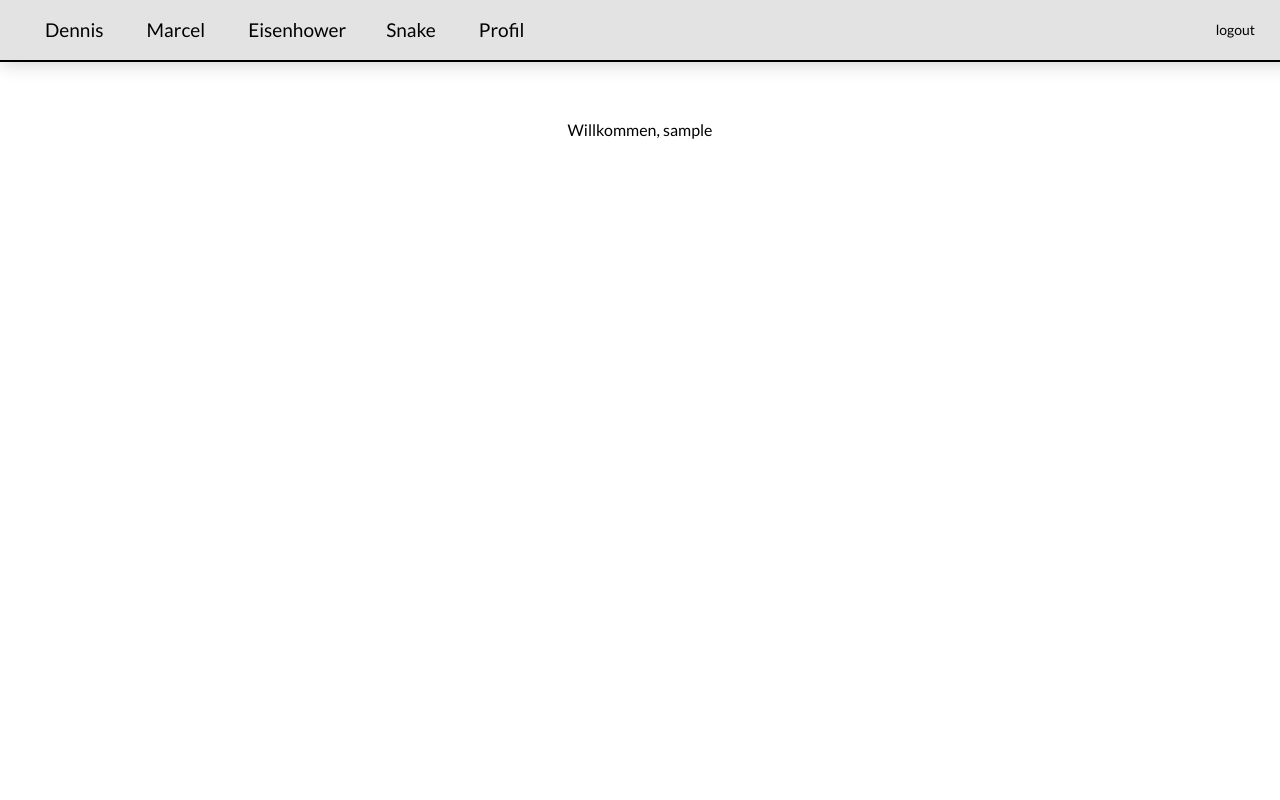
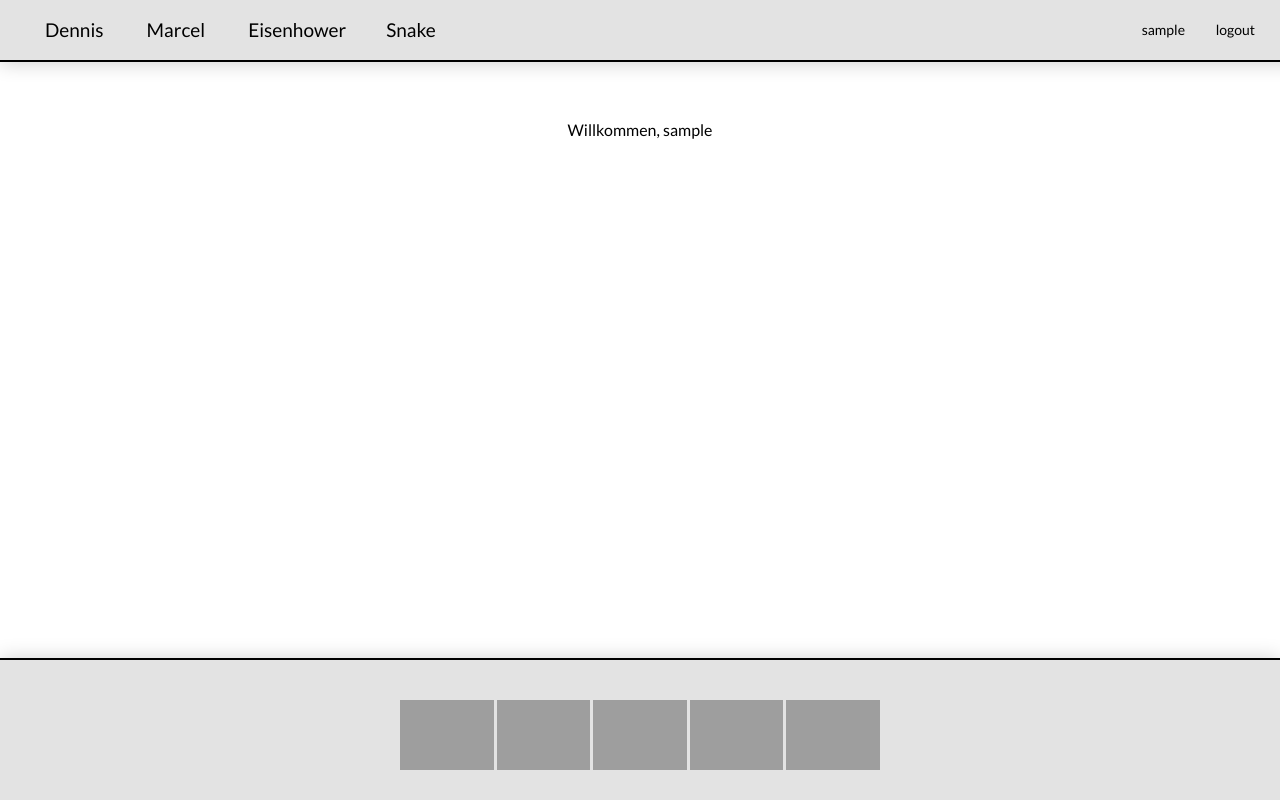
Before and after one commit to JolloDede/eisenhower, a PHP site: page / in a window 1280 px wide. Run offline with PHP 8.4, Linux system fonts and the light colour scheme; the visitor is signed in with stand-in values (Sample User, id 1); grey boxes are pictures that could not be loaded.

Commit message:
progress - v190327-12.44

```diff
--- a/css/main.css
+++ b/css/main.css
@@ -113,9 +113,25 @@ nav li a:hover:before {
   transition-duration: 0.3s;
 }
 
-.nav--logout:hover {
+.nav--profile {
+  display: inline;
+  position: absolute;
+  right: 120px;
+  height: 0px;
+  font-size: 14px;
+  text-decoration: none;
+  text-align: right;
+  color: #000000;
+  cursor: pointer;
+  transition-duration: 0.3s;
+}
+
+.nav--logout:hover,
+.nav--profile:hover {
   color: #cc2020;
 }
+
+
 
 /*
  *
@@ -540,3 +556,43 @@ input[type="checkbox"] {
  *
  * footer
 */
+
+footer {
+  position: fixed;
+  bottom: 0;
+  left: 0;
+  right: 0;
+  height: 100px;
+  padding-top: 40px;
+  background: #e3e3e3;
+  border-top: 2px solid #000000;
+  box-shadow: 0px 1px 20px rgba(0, 0, 0, 0.2);
+}
+
+footer img {
+  position: relative;
+  height: 70px;
+  width: auto;
+  cursor: help;
+}
+
+footer span {
+  display: inline-block;
+  position: relative;
+  top: -80px;
+  width: 70px;
+  text-align: center;
+  font-weight: bold;
+  transition: 0.3s;
+  opacity: 0;
+  z-index: -1;
+}
+
+.use1-bild:hover ~ .use1-text,
+.use2-bild:hover ~ .use2-text,
+.use3-bild:hover ~ .use3-text,
+.use4-bild:hover ~ .use4-text,
+.use5-bild:hover ~ .use5-text {
+  top: -95px;
+  opacity: 1;
+}
--- a/index.php
+++ b/index.php
@@ -1,6 +1,7 @@
 <?php session_start();
   if (isset($_SESSION["user"])) {
     $login = true;
+    $user = $_SESSION["user"];
   } else {
     $login = false;
   }
@@ -29,10 +30,10 @@
           if ($login) {
             echo "<li><a href='pages/eisenhower.php'>Eisenhower</a></li>";
             echo "<li><a href='pages/snake.php'>Snake</a></li>";
+            echo "<a class='nav--profile' href='pages/profil.php'>$user</a>";
             echo "<a class='nav--logout' href='php/logout.php'>logout</a>";
           }
          ?>
-         <li><a href="pages/profil.php">Profil</a></li>
       </ul>
     </nav>
   </header>
@@ -68,19 +69,19 @@
       ?>
   </main>
   <footer>
-    <!-- <div align="center">
-      <img class="use1-bild" src="img/use/HTML.svg">
-      <img class="use2-bild" src="img/use/CSS.svg">
-      <img class="use3-bild" src="img/use/JS.svg">
-      <img class="use4-bild" src="img/use/PHP.svg">
-      <img class="use5-bild" src="img/use/MySQL.svg">
+    <div align="center">
+      <img class="use1-bild" draggable="false" src="img/use/HTML.svg">
+      <img class="use2-bild" draggable="false" src="img/use/CSS.svg">
+      <img class="use3-bild" draggable="false" src="img/use/JS.svg">
+      <img class="use4-bild" draggable="false" src="img/use/PHP.svg">
+      <img class="use5-bild" draggable="false" src="img/use/MySQL.svg">
       <br>
-      <div class="use1-text">.html</div>
-      <div class="use2-text">.css</div>
-      <div class="use3-text">.js</div>
-      <div class="use4-text">.php</div>
-      <div class="use5-text">.sql</div>
-    </div> -->
+      <span class="use1-text">.html</span>
+      <span class="use2-text">.css</span>
+      <span class="use3-text">.js</span>
+      <span class="use4-text">.php</span>
+      <span class="use5-text">.sql</span>
+    </div>
   </footer>
 </body>
 
--- a/php/login.php
+++ b/php/login.php
@@ -13,14 +13,14 @@
     mysqli_set_charset($conn, "utf8");
     if (!$conn) {
       $_SESSION["fail"] = "Fail";
-      header("location:../index.php");
+      header("location: ../index.php");
     } else {
       $_SESSION["user"] = $uname;
       $_SESSION["pw"] = $pw;
       $_SESSION["fail"] = "Success";
-      header("location:../index.php");
+      header("location: ../index.php");
     }
-  }else{
+  } else{
     echo "Geben sie ein Passwort oder ein Usernamen ein";
     session_unset();
     session_destroy();
```
